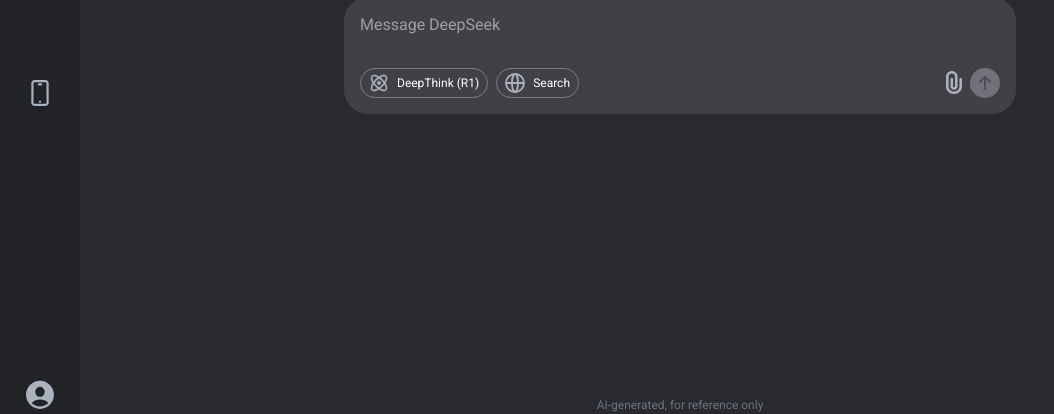
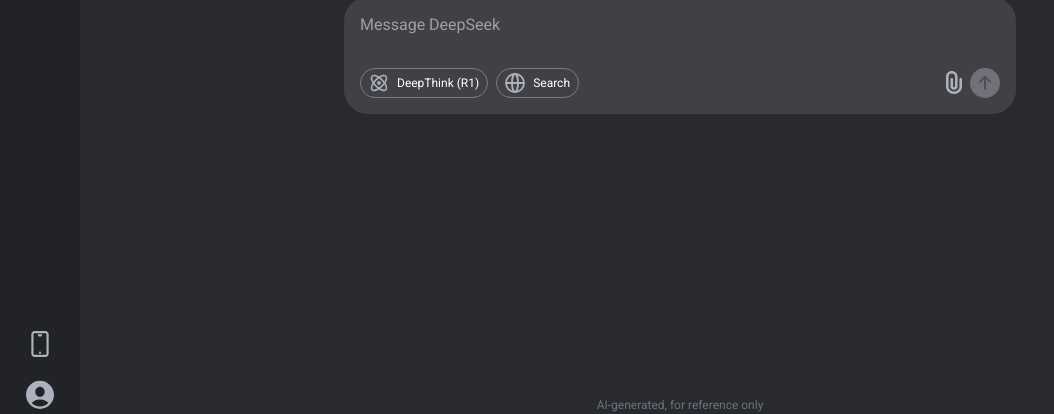
Before and after one commit to Krishal-p23/deepseek-clone, a Next.js app: page / in a window 1280 px wide. Shown: the part 383-797 px from the top of the page, without its empty margins (0-1054 px from the left). Built offline with nearby package versions, Linux system fonts and the light colour scheme; no server answers.

Commit message:
Add basic config for mongoDB

```diff
--- a/components/ChatLabel.jsx
+++ b/components/ChatLabel.jsx
@@ -15,11 +15,11 @@ const ChatLabel = ({ openMenu, setOpenMenu }) => {
                     src={assets.three_dots} alt="" />
                 <div className={`absolute w-4 ${openMenu.open ? "block" : "hidden"}
                 -right-36 top-6 bg-gray-700 rounded-xl w-max p-2`}>
-                    <div classNme="flex items-center gap-3 hover:bg-white/10 px-3 py-2 rounded-lg">
+                    <div className="flex items-center gap-3 hover:bg-white/10 px-3 py-2 rounded-lg">
                         <Image className="w-4" src={assets.pencil_icon} alt="" />
                         <p>Rename</p>
                     </div>
-                    <div classNme="flex items-center gap-3 hover:bg-white/10 px-3 py-2 rounded-lg">
+                    <div className="flex items-center gap-3 hover:bg-white/10 px-3 py-2 rounded-lg">
                         <Image className="w-4" src={assets.delete_icon} alt="" />
                         <p>Delete</p>
                     </div>
--- a/components/Sidebar.jsx
+++ b/components/Sidebar.jsx
@@ -12,27 +12,20 @@ const Sidebar = ({ expand, setExpand }) => {
     const [openMenu, setOpenMenu] = useState({ id: 0, open: false });
 
     return (
-        <div className={`flex flex-col justify-between bg-[#212327] pt-7 transition-all z-50
-        max-md:absolute max-md:h-screen
-        ${expand ? "p-4 w-64"
-                : "md:w-20 w-0 max-md:overflow-hidden"}`}>
+        <div className={`flex flex-col justify-between bg-[#212327] pt-7 transition-all z-50 max-md:absolute max-md:h-screen ${expand ? "p-4 w-64" : "md:w-20 w-0 max-md:overflow-hidden"}`}>
             <div>
                 <div className={`flex ${expand ? "flex-row gap-10" : "flex-col items-center gap-8"}`}>
                     <Image className={expand ? "w-36" : "w-10"}
                         src={expand ? assets.logo_text : assets.logo_icon}
                         alt="" />
 
-                    <div className="group relative flex items-center justify-center hover:bg-gray-500/20
-                    transition-all duration-300 h-9 w-9 aspect-square rounded-lg cursor-pointer"
+                    <div className="group relative flex items-center justify-center hover:bg-gray-500/20 transition-all duration-300 h-9 w-9 aspect-square rounded-lg cursor-pointer"
                         onClick={() => expand ? setExpand(false) : setExpand(true)}>
                         <Image className="md:hidden" src={assets.menu_icon} alt="" />
                         <Image className="hidden md:block w-7"
                             src={expand ? assets.sidebar_close_icon : assets.sidebar_icon}
                             alt="" />
-                        <div className={`absolute w-max
-                        ${expand ? "left-1/2 -translate-x-1/2 top-12" : "-top-12 left-0"}
-                         opacity-0 group-hover:opacity-100 transition bg-black text-white
-                         text-sm px-3 py-2 rounded-lg shadow-lg pointer-events-none`}>
+                        <div className={`absolute w-max ${expand ? "left-1/2 -translate-x-1/2 top-12" : "-top-12 left-0"} opacity-0 group-hover:opacity-100 transition bg-black text-white text-sm px-3 py-2 rounded-lg shadow-lg pointer-events-none`}>
                             {expand ? "Close Sidebar" : "Open Sidebar"}
                             <div className={`w-3 h-3 absolute bg-black rotate-45
                                 ${expand ? "left-1/2 -top-1.5 -translate-x-1/2" : "left-4 -bottom-1.5"}`}>
@@ -40,41 +33,34 @@ const Sidebar = ({ expand, setExpand }) => {
                         </div>
                     </div>
                 </div>
-                <button className={`mt-8 flex items-center justify-center cursor-pointer
-                    ${expand ? "bg-primary hover:opacity-90 rounded-2xl gap-2 p-2.5 w-max"
-                        : "group relative h-9 w-9 mx-auto hover:bg-gray-500/30 rounded-lg"}`}>
+                <button className={`mt-8 flex items-center justify-center cursor-pointer ${expand ? "bg-primary hover:opacity-90 rounded-2xl gap-2 p-2.5 w-max" : "group relative h-9 w-9 mx-auto hover:bg-gray-500/30 rounded-lg"}`}>
                     <Image className={expand ? "w-6" : "w-7"}
                         src={expand ? assets.chat_icon : assets.chat_icon_dull}
                         alt="" />
-                    <div className="absolute w-max -top-12 -right-12 opacity-0
-                    group-hover:opacity-100 transition bg-black text-white text-sm px-3 py-2
-                    rounded-lg shadow-lg pointer-events-none">
+                    <div className="absolute w-max -top-12 -right-12 opacity-0 group-hover:opacity-100 transition bg-black text-white text-sm px-3 py-2 rounded-lg shadow-lg pointer-events-none">
                         New Chat
                         <div className="w-3 h-3 absolute bg-black rotate-45 left-4 -bottom-1.5"></div>
                     </div>
                     {expand && <p className="text-white text font-medium">New Chat</p>}
                 </button>
 
-                <div className={`mt-8 text-white/25 text-sm
-                    ${expand ? "block" : "hidden"}`}>
+                <div className={`mt-8 text-white/25 text-sm ${expand ? "block" : "hidden"}`}>
                     <p className="my-1">Recents</p>
                     <ChatLabel openMenu={openMenu} setOpenMenu={setOpenMenu} />
                 </div>
             </div>
             <div>
-                <div className={`flex items-center cursor-pointer group relative ${expand ?
-                    "gap-1 text-white/80 text-sm p-2.5 border border-primary rounded-lg hover:bg-white/10 cursor-pointer"
-                    : "h-10 w-10 mx-auto hover:bg-gray-500/30 rounded-lg"}`}>
+                <div>
+                    <div className={`flex items-center cursor-pointer group relative ${expand ? "gap-1 text-white/80 text-sm p-2.5 border border-primary rounded-lg hover:bg-white/10 cursor-pointer" : "h-10 w-10 mx-auto hover:bg-gray-500/30 rounded-lg"}`}>
                         <Image className={expand ? "w-5" : "w-6.5 mx-auto"}
                             src={expand ? assets.phone_icon : assets.phone_icon_dull}
                             alt="" />
-                    <div className={`absolute -top-60 pb-8 ${!expand && "-right-40"}
-                    opacity-0 group-hover:opacity-100 hidden group-hover:block transition`}>
+                        <div className={`absolute -top-60 pb-8 ${!expand && "-right-40"} opacity-0 group-hover:opacity-100 hidden group-hover:block transition`}>
                             <div className="relative w-max bg-black text-white text-sm p-3 rounded-lg shadow-lg">
                                 <Image className="w-44" src={assets.qrcode} alt="" />
                                 <p>Scan to get DeepSeek App</p>
-                            <div classNme={`w-3 h-3 absolute bg-black rotate-45
-                            ${expand ? "right-1/2" : "left-4"} -bottom-1.5`}></div>
+                                <div className={`w-3 h-3 absolute bg-black rotate-45 ${expand ? "right-1/2" : "left-4"} -bottom-1.5`}>
+                                </div>
                             </div>
                         </div>
                         {expand && <>
@@ -83,10 +69,7 @@ const Sidebar = ({ expand, setExpand }) => {
                         </>}
                     </div>
                 </div>
-            <div className={`flex items-center
-                ${expand ? "hover:bg-white/10 rounded-lg"
-                    : "justify-center w-full"}
-                    gap-3 text-white/60 text-sm p-2 mt-2 cursor-pointer`}
+                <div className={`flex items-center ${expand ? "hover:bg-white/10 rounded-lg" : "justify-center w-full"} gap-3 text-white/60 text-sm p-2 mt-2 cursor-pointer`}
                     onClick={user ? null : openSignIn}>
                     {user ? <UserButton />
                         : <Image className="w-7"
@@ -94,6 +77,8 @@ const Sidebar = ({ expand, setExpand }) => {
                     {expand && <span>My Profile</span>}
                 </div>
             </div>
+
+        </div>
     )
 }
 
--- /dev/null
+++ b/config/db.js
@@ -0,0 +1 @@
+import mongoose from 'mongoose';
```
Also changed, not shown: package.json (+8 -1 lines), 1 other file (tests, documents, lock files or other folders). Lines whose indentation alone changed are shown as unchanged.
